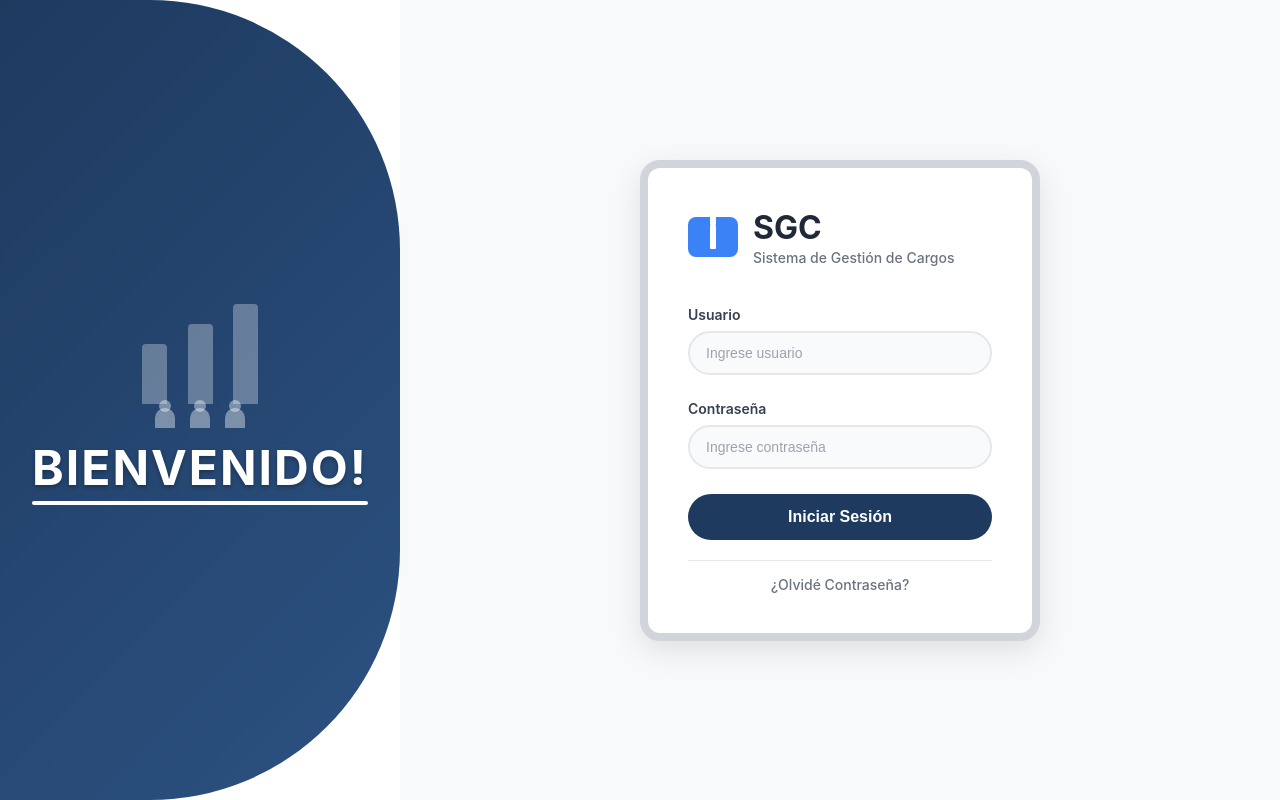
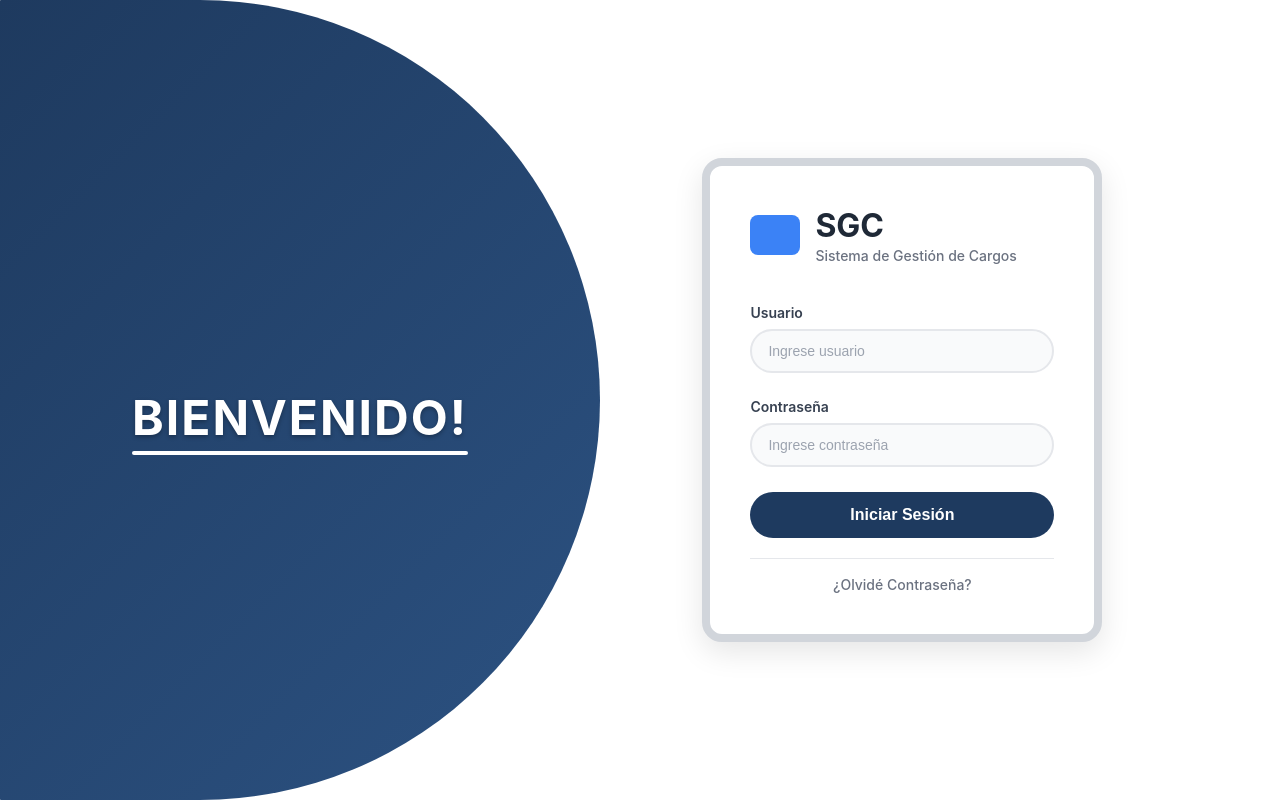
Before and after one commit to DanielPOG/SGC, a Django app: page /login/ in a window 1280 px wide. Run offline with Django 5.2, Linux system fonts and the light colour scheme.

Commit message:
inicio sesion
inicio sesion

```diff
--- a/frontend/apps/Usuarios/static/css/styles.css
+++ b/frontend/apps/Usuarios/static/css/styles.css
@@ -12,26 +12,41 @@ body {
 
 .container {
   position: relative;
-  border-radius: 25px;
+  border-radius: 1px;
   display: flex;
   height: 100vh;
+  overflow: hidden; /* Importante para que el fondo gris no sobresalga */
+}
+
+.left-bg {
+  position: relative;
+  top: 0;
+  left: 0;
+  width: 41%;
+  height: 100%;
+  border-top-right-radius: 180vh;
+  border-bottom-right-radius: 180vh;
+  border-top-left-radius: 0;
+  border-bottom-left-radius: 0;
+  background: #d1d5db; /* Gris claro */
+  z-index: 0;
+  pointer-events: none;
 }
 
 .left-section {
-   border-top-right-radius: 250px;
-  border-bottom-right-radius: 250px;
+  position: absolute;
+  border-top-right-radius: 180vh;
+  border-bottom-right-radius: 180vh;
   border-top-left-radius: 0;
   border-bottom-left-radius: 0;
-  width: 400px;
+  width: 600px;
   height: 100vh;
   background: linear-gradient(135deg, #1e3a5f 0%, #2c5282 100%);
   display: flex;
   align-items: center;
   justify-content: center;
-  position: relative;
+  z-index: 1;
 }
-
-
 .welcome-content {
   text-align: center;
   z-index: 2;
@@ -42,58 +57,6 @@ body {
   margin-bottom: 30px;
   display: inline-block;
 }
-
-.bar {
-  display: inline-block;
-  background: rgba(255, 255, 255, 0.3);
-  margin: 0 8px;
-  border-radius: 4px 4px 0 0;
-}
-
-.bar1 {
-  width: 25px;
-  height: 60px;
-}
-
-.bar2 {
-  width: 25px;
-  height: 80px;
-}
-
-.bar3 {
-  width: 25px;
-  height: 100px;
-}
-
-.people-icons {
-  position: absolute;
-  bottom: -20px;
-  left: 50%;
-  transform: translateX(-50%);
-  display: flex;
-  gap: 15px;
-}
-
-.person {
-  width: 20px;
-  height: 20px;
-  background: rgba(255, 255, 255, 0.4);
-  border-radius: 50% 50% 0 0;
-  position: relative;
-}
-
-.person::after {
-  content: '';
-  position: absolute;
-  top: -8px;
-  left: 50%;
-  transform: translateX(-50%);
-  width: 12px;
-  height: 12px;
-  background: rgba(255, 255, 255, 0.4);
-  border-radius: 50%;
-}
-
 .welcome-text {
   color: white;
   font-size: 48px;
@@ -102,7 +65,6 @@ body {
   text-shadow: 0 2px 4px rgba(0,0,0,0.3);
   position: relative;
 }
-
 .welcome-text::after {
   content: '';
   position: absolute;
@@ -113,13 +75,12 @@ body {
   background: white;
   border-radius: 2px;
 }
-
 .right-section {
   flex: 1;
   display: flex;
   align-items: center;
   justify-content: center;
-  background: #f8f9fa;
+  background: #ffffff;
   padding: 40px;
 }
 
@@ -151,25 +112,6 @@ body {
   gap: 3px;
   padding: 8px;
 }
-
-.mini-bar {
-  background: white;
-  width: 6px;
-  border-radius: 1px;
-}
-
-.mini-bar:nth-child(1) {
-  height: 12px;
-}
-
-.mini-bar:nth-child(2) {
-  height: 18px;
-}
-
-.mini-bar:nth-child(3) {
-  height: 24px;
-}
-
 .logo-text h2 {
   font-size: 32px;
   font-weight: 700;
--- a/frontend/apps/Usuarios/templates/pages/login.html
+++ b/frontend/apps/Usuarios/templates/pages/login.html
@@ -1,64 +1,81 @@
 {% load static %}
+<!DOCTYPE html>
 <html lang="es">
 <head>
   <meta charset="UTF-8">
   <meta name="viewport" content="width=device-width, initial-scale=1.0">
   <title>SGC - Sistema de Gestión de Cargos</title>
-<link rel="stylesheet" href="{% static 'css/styles.css' %}">
+  <link rel="stylesheet" href="{% static 'css/styles.css' %}">
 </head>
 <body>
-  <div class="container">
-    <div class="left-section">
+
+ <div class="container">
+  <div class="left-bg"></div>
+  <div class="left-section"> <!-- Capa decorativa gris claro -->
       <div class="welcome-content">
         <div class="chart-icon">
-          <div class="bar bar1"></div>
-          <div class="bar bar2"></div>
-          <div class="bar bar3"></div>
           <div class="people-icons">
-            <div class="person person1"></div>
-            <div class="person person2"></div>
-            <div class="person person3"></div>
           </div>
         </div>
         <h1 class="welcome-text">BIENVENIDO!</h1>
       </div>
     </div>
-
     <div class="right-section">
       <div class="login-card">
         <div class="logo-section">
           <div class="logo-icon">
-            <div class="chart-bars">
-              <div class="mini-bar"></div>
-              <div class="mini-bar"></div>
-              <div class="mini-bar"></div>
-            </div>
           </div>
           <div class="logo-text">
             <h2>SGC</h2>
             <p>Sistema de Gestión de Cargos</p>
           </div>
         </div>
-
         <form class="login-form">
           <div class="form-group">
             <label for="usuario">Usuario</label>
             <input type="text" id="usuario" placeholder="Ingrese usuario">
           </div>
-
           <div class="form-group">
             <label for="password">Contraseña</label>
             <input type="password" id="password" placeholder="Ingrese contraseña">
           </div>
-
           <button type="submit" class="login-button">Iniciar Sesión</button>
-
           <div class="forgot-password">
-            <a href="#">¿Olvidé Contraseña?</a>
+            <a href="#" id="openModal">¿Olvidé Contraseña?</a>
           </div>
         </form>
       </div>
     </div>
   </div>
+
+  <!-- Modal -->
+  <div id="modalRecuperar" style="display:none; position:fixed; inset:0; background:rgba(0,0,0,0.4); z-index:1000; align-items:center; justify-content:center;">
+    <div style="background:#fff; border-radius:16px; padding:32px 24px; max-width:350px; width:90%; text-align:center; position:relative; box-shadow:0 8px 32px rgba(0,0,0,0.2); margin:auto;">
+      <button id="closeModal" style="position:absolute; top:10px; right:15px; font-size:22px; color:#888; cursor:pointer; border:none; background:none;">&times;</button>
+<h3 style="font-size:20px; font-weight:bold; margin-bottom:3px; text-align:left; margin-top:30px;">Usuario</h3>      <form>
+        <input type="email" placeholder="Ingrese Usuario" required style="width:90%; padding:10px; margin:15px 0; border-radius:6px; border:1px solid #ccc;">
+        <button type="submit" style="background:#1e3a5f; color:#fff; border:none; border-radius:6px; padding:10px 20px; cursor:pointer; font-weight:600;">Enviar</button>
+      </form>
+    </div>
+  </div>
+
+  <script>
+    // Abrir modal
+    document.getElementById('openModal').onclick = function(e) {
+      e.preventDefault();
+      document.getElementById('modalRecuperar').style.display = 'flex';
+    };
+    // Cerrar modal
+    document.getElementById('closeModal').onclick = function() {
+      document.getElementById('modalRecuperar').style.display = 'none';
+    };
+    // Cerrar modal al hacer click fuera del contenido
+    window.onclick = function(event) {
+      var modal = document.getElementById('modalRecuperar');
+      if (event.target == modal) {
+        modal.style.display = "none";
+      }
+    }
+  </script>
 </body>
 </html>
```
